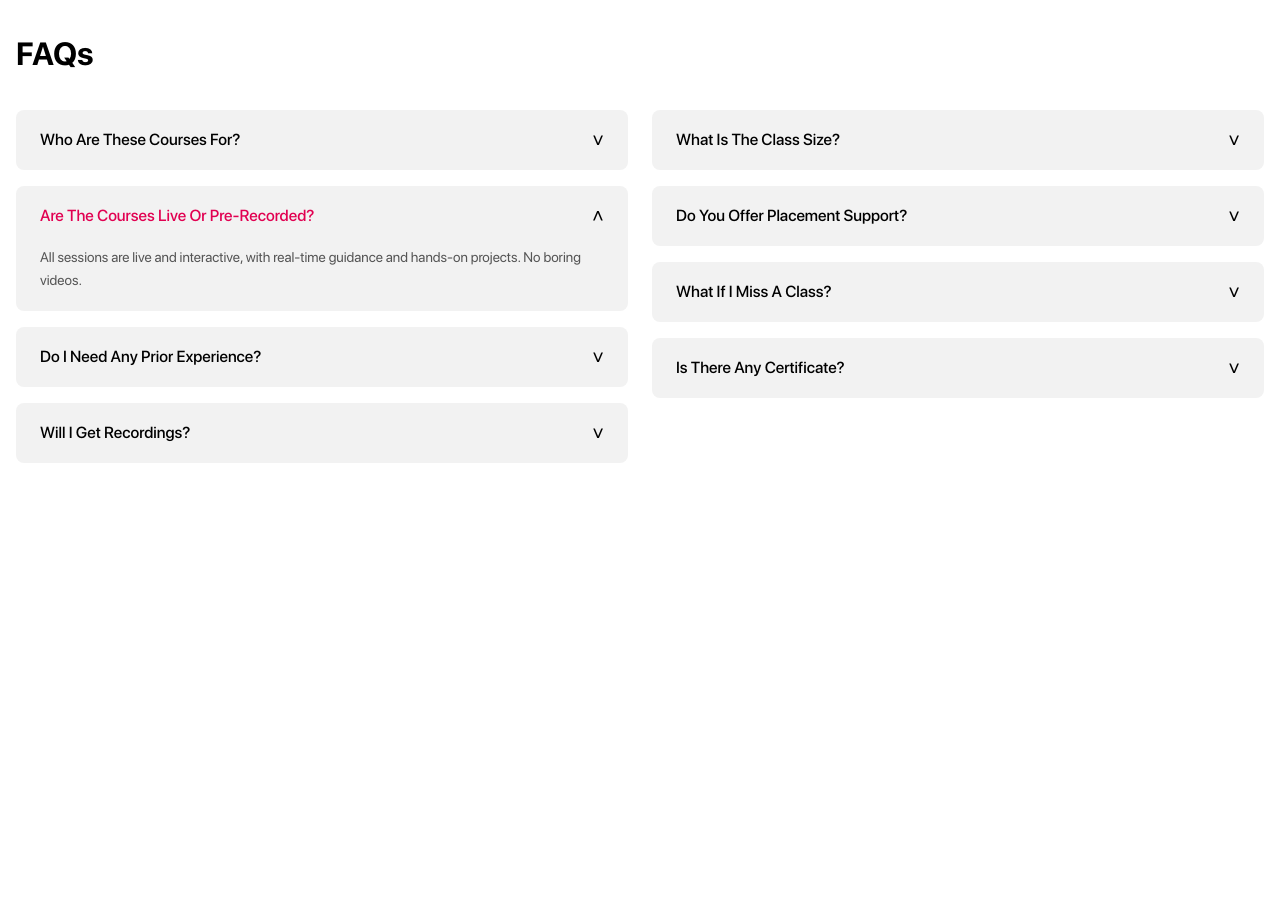
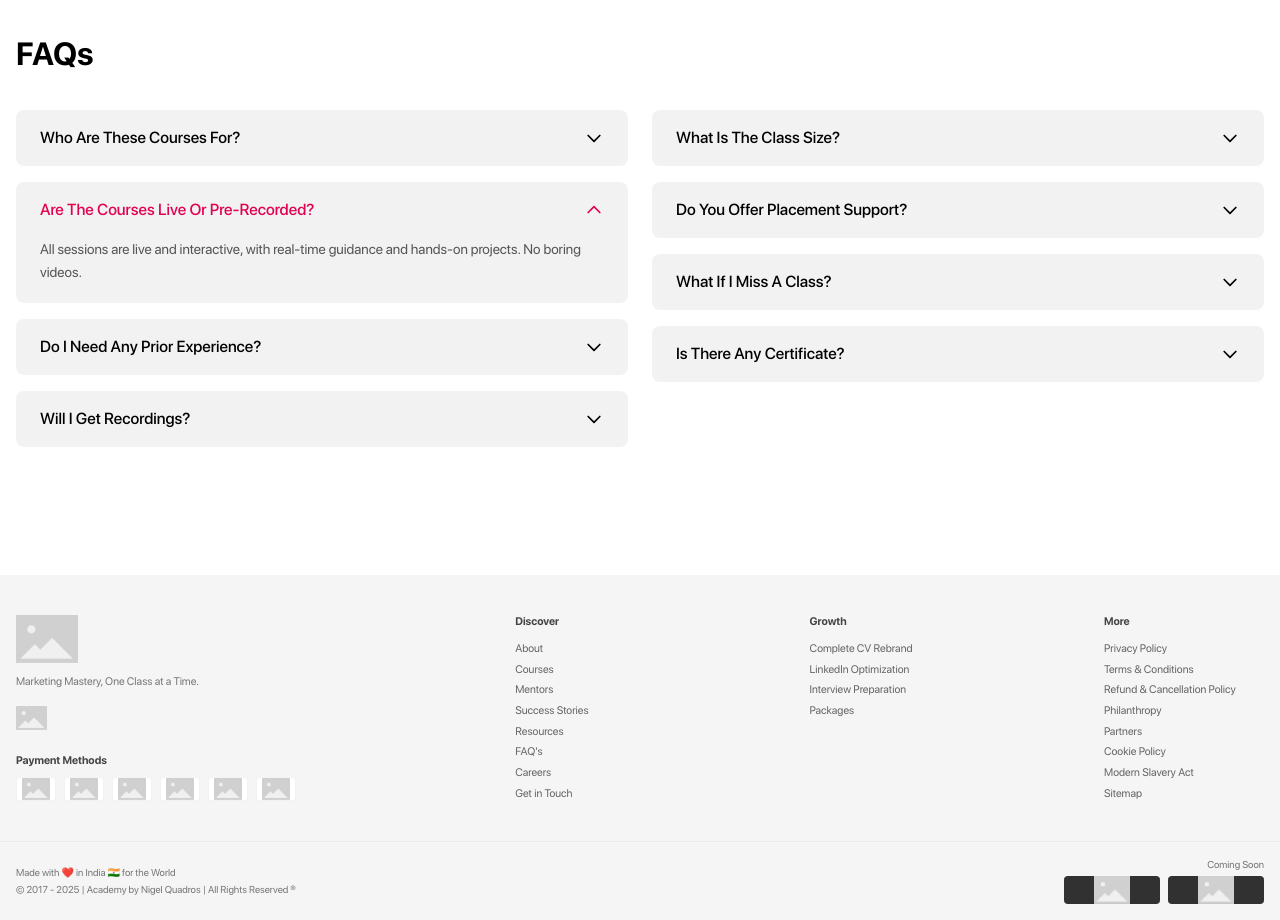
Before and after one commit to arijitnew/Academy, a React (Vite) app in the folder Academy/: page / in a window 1280 px wide. Shown: the part 4100-5020 px from the top of the page. Before the commit the page ends 4627 px from the top, so only its background shows below. Built offline with nearby package versions, Linux system fonts and the light colour scheme.

Commit message:
Updated UI / new feature

```diff
--- a/Academy/src/App.jsx
+++ b/Academy/src/App.jsx
@@ -11,6 +11,7 @@ import GrowSkillSection from "./components/Growskills";
 import Course from "./components/Course";
 import TopCourses from "./components/TopCourses";
 import FAQSection from "./components/FAQsection";
+import Footer from "./components/Footer";
 export default function App()
 {return(<div>
 <PromoBanner/>
@@ -27,6 +28,7 @@ export default function App()
  <Course/>
  <TopCourses/>
  <FAQSection/>
+ <Footer/>
 </div>
 )
 }
--- a/Academy/src/components/FAQsection.jsx
+++ b/Academy/src/components/FAQsection.jsx
@@ -72,11 +72,13 @@ export default function FAQSection() {
 
         <div className="grid grid-cols-1 md:grid-cols-2 gap-6">
 
+          {/* LEFT COLUMN */}
           <div className="space-y-4">
             {leftColumn.map((faq) => {
               const isOpen = openId === faq.id;
               return (
                 <div key={faq.id} className="rounded-lg bg-[#F2F2F2]">
+
                   <button
                     onClick={() => handleToggle(faq.id)}
                     className="w-full flex items-center justify-between px-6 py-4"
@@ -89,14 +91,25 @@ export default function FAQSection() {
                       {faq.question}
                     </span>
 
-                    {/* Just chevron icon */}
-                    <span
-                      className={`text-xl transition-transform ${
-                        isOpen ? "rotate-180" : "rotate-0"
+                    {/* ARROW SVG */}
+                    <svg
+                      xmlns="http://www.w3.org/2000/svg"
+                      className={`w-5 h-5 transition-transform duration-200 ${
+                        isOpen
+                          ? "rotate-180 text-[#E10051]"
+                          : "rotate-0 text-black"
                       }`}
+                      fill="none"
+                      viewBox="0 0 24 24"
+                      stroke="currentColor"
+                      strokeWidth={2}
                     >
-                      ˅
-                    </span>
+                      <path
+                        strokeLinecap="round"
+                        strokeLinejoin="round"
+                        d="M19 9l-7 7-7-7"
+                      />
+                    </svg>
                   </button>
 
                   {isOpen && (
@@ -104,16 +117,19 @@ export default function FAQSection() {
                       {faq.answer}
                     </div>
                   )}
+
                 </div>
               );
             })}
           </div>
 
+          {/* RIGHT COLUMN */}
           <div className="space-y-4">
             {rightColumn.map((faq) => {
               const isOpen = openId === faq.id;
               return (
                 <div key={faq.id} className="rounded-lg bg-[#F2F2F2]">
+
                   <button
                     onClick={() => handleToggle(faq.id)}
                     className="w-full flex items-center justify-between px-6 py-4"
@@ -126,13 +142,25 @@ export default function FAQSection() {
                       {faq.question}
                     </span>
 
-                    <span
-                      className={`text-xl transition-transform ${
-                        isOpen ? "rotate-180" : "rotate-0"
+                    {/* ARROW SVG */}
+                    <svg
+                      xmlns="http://www.w3.org/2000/svg"
+                      className={`w-5 h-5 transition-transform duration-200 ${
+                        isOpen
+                          ? "rotate-180 text-[#E10051]"
+                          : "rotate-0 text-black"
                       }`}
+                      fill="none"
+                      viewBox="0 0 24 24"
+                      stroke="currentColor"
+                      strokeWidth={2}
                     >
-                      ˅
-                    </span>
+                      <path
+                        strokeLinecap="round"
+                        strokeLinejoin="round"
+                        d="M19 9l-7 7-7-7"
+                      />
+                    </svg>
                   </button>
 
                   {isOpen && (
@@ -140,6 +168,7 @@ export default function FAQSection() {
                       {faq.answer}
                     </div>
                   )}
+
                 </div>
               );
             })}
--- /dev/null
+++ b/Academy/src/components/Footer.jsx
@@ -0,0 +1,163 @@
+// src/components/Footer.jsx
+import React from "react";
+import placeholder from "../assets/placeholder.png";
+
+export default function Footer() {
+  return (
+    <footer className="w-full bg-[#f5f5f5] text-xs text-[#444] mt-16">
+      {/* TOP */}
+      <div className="w-full flex justify-center">
+        <div
+          className="
+            w-full
+            max-w-[1290px]
+            px-4
+            py-10
+            flex
+            flex-col
+            gap-10
+            lg:flex-row
+            lg:items-start
+            lg:justify-between
+          "
+        >
+          {/* LEFT SIDE: LOGO + PAYMENTS */}
+          <div className="w-full lg:w-[35%] max-w-sm">
+            {/* Full Academy Logo (single image) */}
+            <img
+              src={placeholder}
+              alt="Academy Logo"
+              className="h-12 object-contain"
+            />
+
+            {/* Tagline */}
+            <p className="mt-3 text-[11px] text-[#777]">
+              Marketing Mastery, One Class at a Time.
+            </p>
+
+            {/* Small logo between tagline & payment methods */}
+            <img
+              src={placeholder}
+              alt="Brand Badge"
+              className="h-6 mt-4 object-contain"
+            />
+
+            {/* Payment Methods */}
+            <div className="mt-6">
+              <p className="text-[11px] font-semibold mb-2">Payment Methods</p>
+
+              <div className="flex flex-wrap items-center gap-2">
+                {[1, 2, 3, 4, 5, 6].map((item) => (
+                  <img
+                    key={item}
+                    src={placeholder}
+                    alt="Payment Logo"
+                    className="h-6 w-10 object-contain bg-white rounded-[3px] border border-black/5"
+                  />
+                ))}
+              </div>
+            </div>
+          </div>
+
+          {/* RIGHT SIDE: 3 COLUMNS */}
+          <div className="w-full lg:w-[60%]">
+            <div
+              className="
+                flex
+                flex-col
+                sm:flex-row
+                sm:justify-between
+                gap-10
+              "
+            >
+              {/* DISCOVER */}
+              <div className="min-w-[140px]">
+                <p className="text-[11px] font-semibold mb-3">Discover</p>
+                <ul className="space-y-1.5 text-[11px] text-[#666]">
+                  <li>About</li>
+                  <li>Courses</li>
+                  <li>Mentors</li>
+                  <li>Success Stories</li>
+                  <li>Resources</li>
+                  <li>FAQ&apos;s</li>
+                  <li>Careers</li>
+                  <li>Get in Touch</li>
+                </ul>
+              </div>
+
+              {/* GROWTH */}
+              <div className="min-w-[140px]">
+                <p className="text-[11px] font-semibold mb-3">Growth</p>
+                <ul className="space-y-1.5 text-[11px] text-[#666]">
+                  <li>Complete CV Rebrand</li>
+                  <li>LinkedIn Optimization</li>
+                  <li>Interview Preparation</li>
+                  <li>Packages</li>
+                </ul>
+              </div>
+
+              {/* MORE */}
+              <div className="min-w-[160px]">
+                <p className="text-[11px] font-semibold mb-3">More</p>
+                <ul className="space-y-1.5 text-[11px] text-[#666]">
+                  <li>Privacy Policy</li>
+                  <li>Terms &amp; Conditions</li>
+                  <li>Refund &amp; Cancellation Policy</li>
+                  <li>Philanthropy</li>
+                  <li>Partners</li>
+                  <li>Cookie Policy</li>
+                  <li>Modern Slavery Act</li>
+                  <li>Sitemap</li>
+                </ul>
+              </div>
+            </div>
+          </div>
+        </div>
+      </div>
+
+      {/* BOTTOM BAR */}
+      <div className="w-full border-t border-black/5">
+        <div
+          className="
+            w-full
+            max-w-[1290px]
+            mx-auto
+            px-4
+            py-4
+            flex
+            flex-col
+            gap-3
+            sm:flex-row
+            sm:items-center
+            sm:justify-between
+          "
+        >
+          <div className="space-y-1 text-[10px] text-[#777]">
+            <p>
+              Made with ❤️ in India 🇮🇳 for the World
+            </p>
+            <p>
+              © 2017 - 2025 | Academy by Nigel Quadros | All Rights Reserved ®
+            </p>
+          </div>
+
+          <div className="flex flex-col items-start sm:items-end gap-1 text-[10px]">
+            <p className="text-[#777]">Coming Soon</p>
+            <div className="flex items-center gap-2">
+              <img
+                src={placeholder}
+                alt="Google Play"
+                className="h-7 w-24 object-contain bg-black/80 rounded"
+              />
+              <img
+                src={placeholder}
+                alt="App Store"
+                className="h-7 w-24 object-contain bg-black/80 rounded"
+              />
+            </div>
+          </div>
+        </div>
+      </div>
+    </footer>
+  );
+}
```
